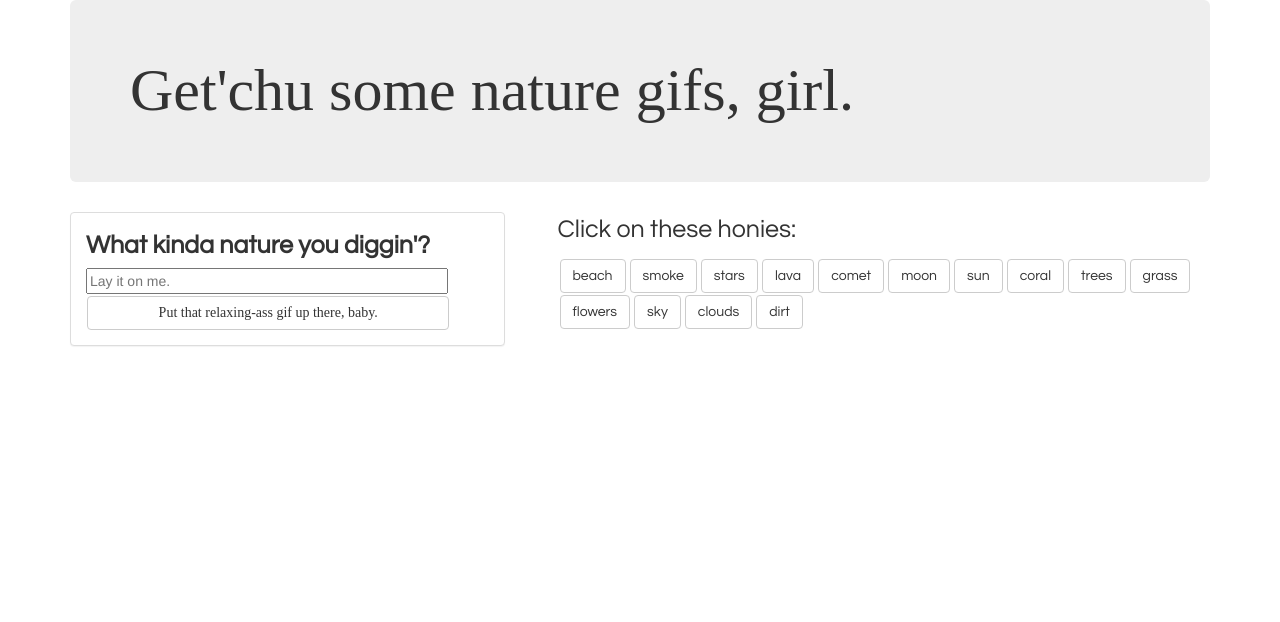
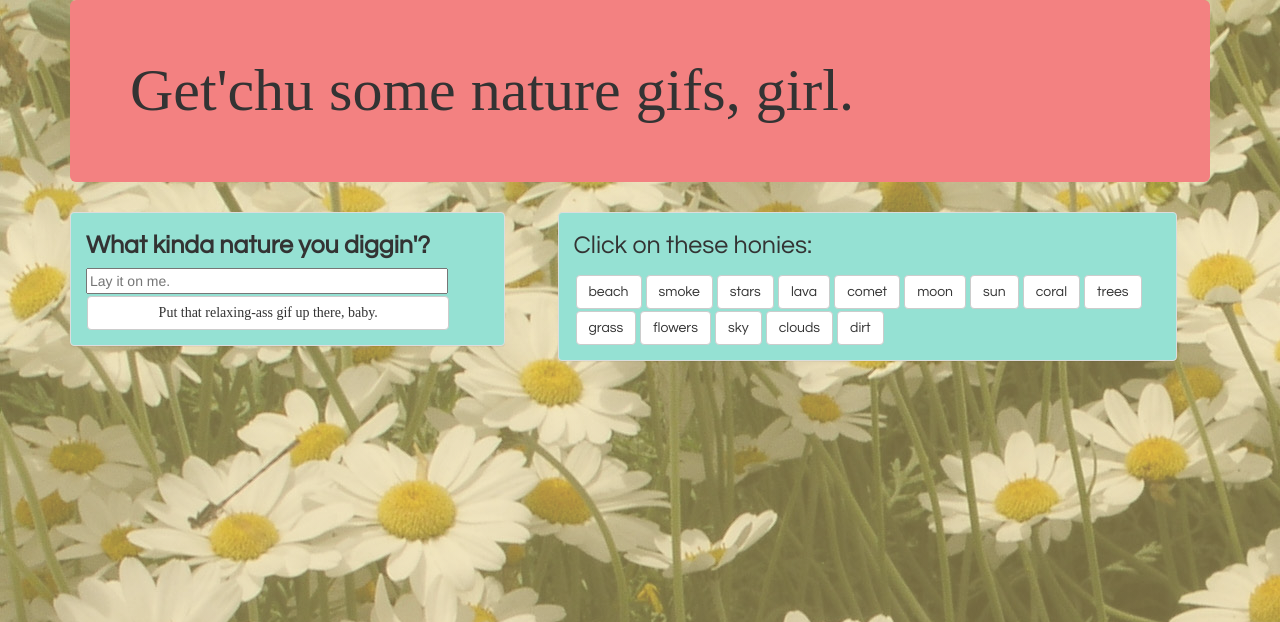
Before and after one commit to carly-rw/giphy-api, a PHP site: page / in a window 1280 px wide. Shown: the top 622 px of the page. Run offline with PHP 8.4, Linux system fonts and the light colour scheme; some libraries are stand-ins or nearby versions; some web fonts are replaced.

Commit message:
Made CSS changes.

```diff
--- a/assets/css/style.css
+++ b/assets/css/style.css
@@ -1,5 +1,17 @@
 .jumbotron {
 	font-size: 60px;
+	background: #F38181 !important;
+}
+
+.tintedImage {
+  background:
+    /* top, transparent red, faked with gradient */
+    linear-gradient(
+      rgba(252, 227, 138, 0.45),
+      rgba(252, 227, 138, 0.45)
+    ),
+    /* bottom, image */
+    url("../images/daisies.jpg");
 }
 
 .calmerFont {
@@ -25,6 +37,7 @@
 
 .panel {
 	width: 95%;
+	background-color: #95E1D3 !important;
 }
 
 img {
@@ -42,10 +55,6 @@ p {
 	width: 250px;
 }
 
-body {
-	background-image: url();
-}
-
 .submitButton {
 	width: 90%;
 	margin-left: 1px;
--- a/index.html
+++ b/index.html
@@ -15,7 +15,7 @@
 	<link href="https://fonts.googleapis.com/css?family=Shrikhand" rel="stylesheet">
 	<link href="https://fonts.googleapis.com/css?family=Questrial" rel="stylesheet">
 </head>
-<body>
+<body class="tintedImage">
 	<div class="container">
 
 		<div class="jumbotron sexyFont">
@@ -36,10 +36,14 @@
 				</div>
 			</div>
 
-			<div class="col-md-7">
-				<p class="calmerFont middleSize">Click on these honies:</p>
+		<div class="col-md-7">
+			<div class="panel panel-default">
+				<div class="panel-body">
+					<p class="calmerFont middleSize">Click on these honies:</p>
 
-				<div id="gifButtons">
+
+
+					<div id="gifButtons"></div>
 				</div>
 			</div>
 		</div>
```
